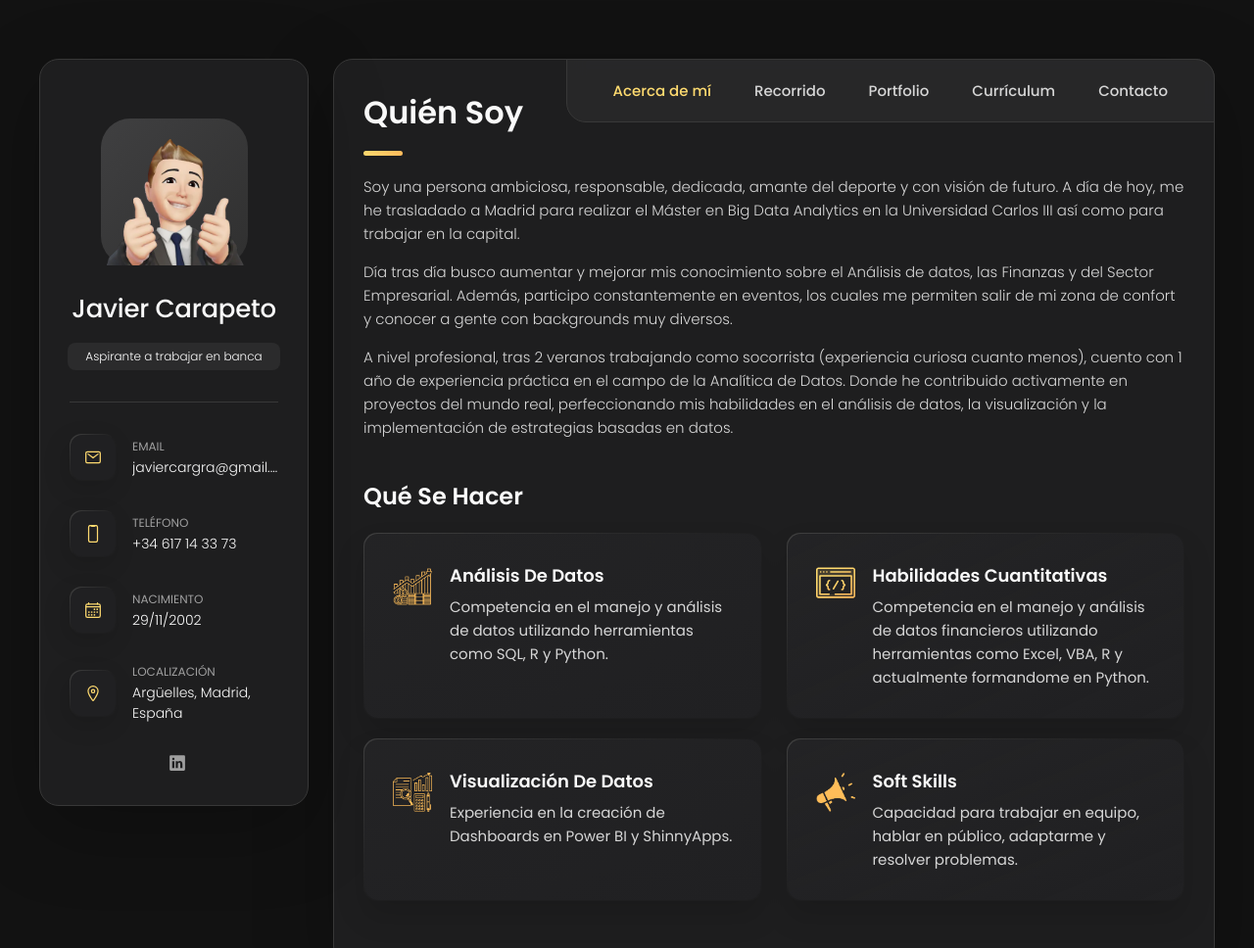
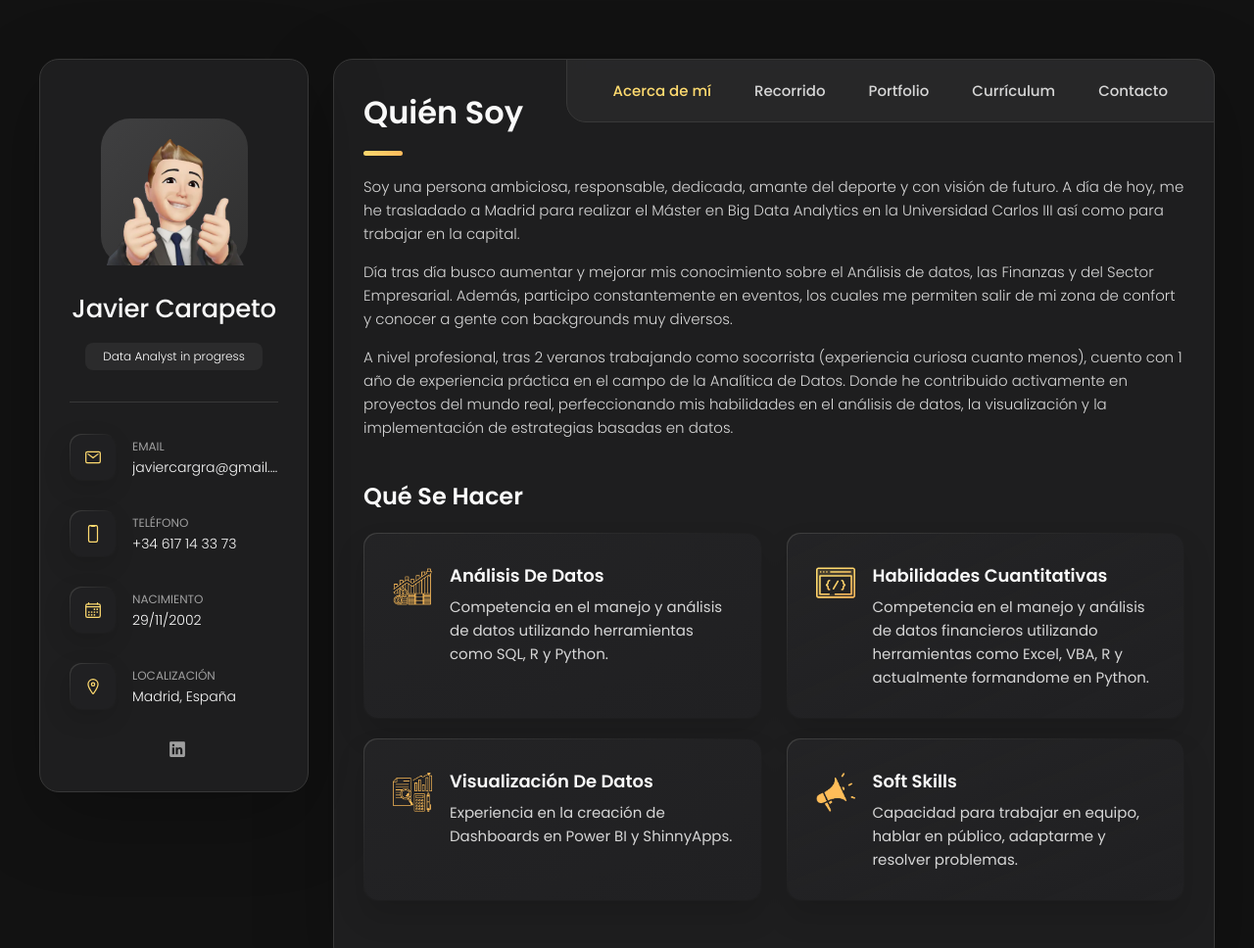
Before and after one commit to javiercarapeto/javiercarapeto.github.io, a plain HTML site: page index.html in a window 1280 px wide. Shown: the top 968 px of the page at 98% size. Drawn offline with nearby package versions, Linux system fonts and the light colour scheme.

Commit message:
Update index.html

```diff
--- a/index.html
+++ b/index.html
@@ -48,7 +48,7 @@
         <div class="info-content">
           <h1 class="name" title="Richard hanrick">Javier Carapeto</h1>
 
-          <p class="title">Aspirante a trabajar en banca</p>
+          <p class="title">Data Analyst in progress</p>
         </div>
 
         <button class="info_more-btn" data-sidebar-btn>
@@ -116,7 +116,7 @@
             <div class="contact-info">
               <p class="contact-title">Localización</p>
 
-              <address>Argüelles, Madrid, España</address>
+              <address>Madrid, España</address>
             </div>
 
           </li>
```
